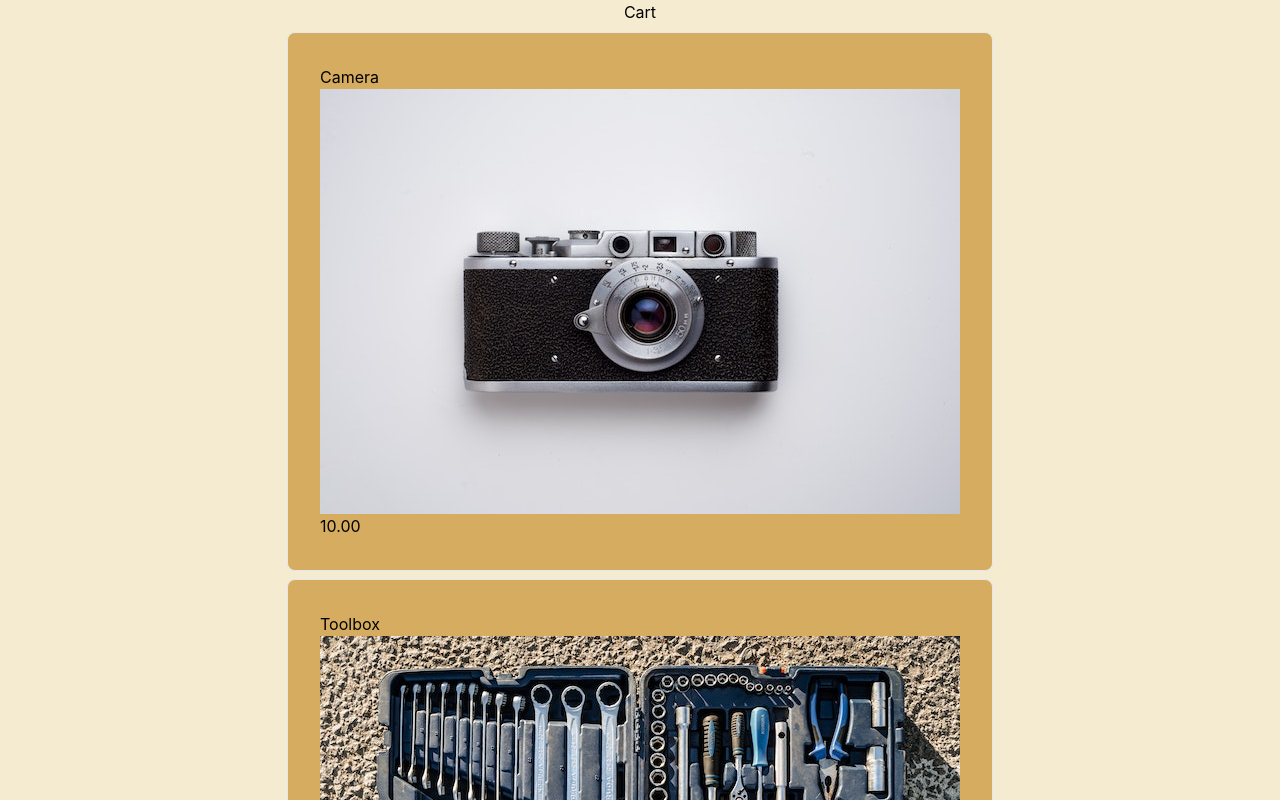
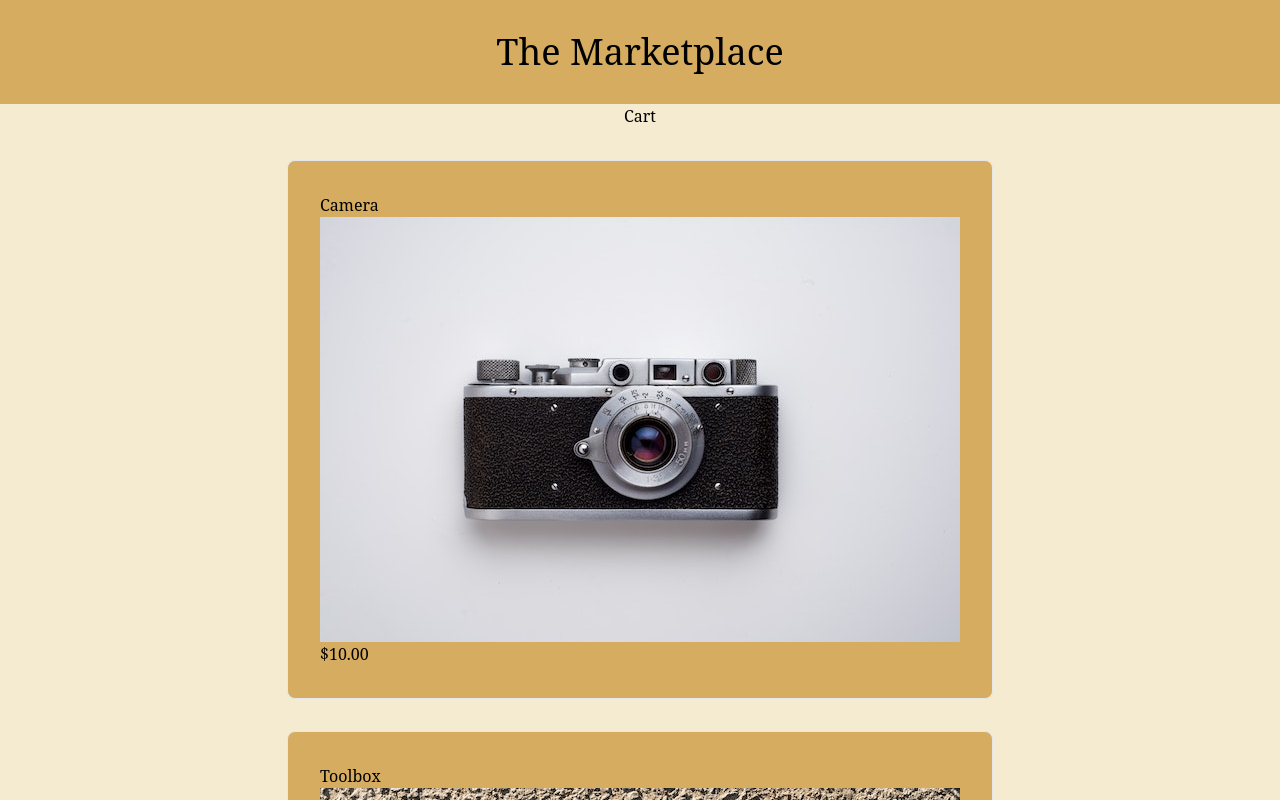
Before and after one commit to Rxthew/marketplace, a React (Create React App) app: page / in a window 1280 px wide. Shown: the top 800 px of the page. Built offline with nearby package versions, Linux system fonts and the light colour scheme.

Commit message:
Continue styling

```diff
--- a/src/App.tsx
+++ b/src/App.tsx
@@ -5,9 +5,16 @@ import { BrowserRouter } from 'react-router-dom'
 
 function App() {
   return (
+    <>
+    <header className='flex justify-center p-8 bg-[#D6AD60]'>
+      <h1 className='text-4xl'>
+        The Marketplace
+      </h1>
+    </header>
     <BrowserRouter>
       <Shop/>
     </BrowserRouter>
+    </>
 
   );
 }
--- a/src/Pages/Item.tsx
+++ b/src/Pages/Item.tsx
@@ -30,7 +30,7 @@ export const ItemEssence = function(props:itemEssenceProps):JSX.Element{
         let latestTarget = target?.current
         let opts =  {
             rootMargin : '50px',
-            threshold : 0.25
+            threshold : 0.1
         }
         const observer = new IntersectionObserver((entries)=>{
             entries.forEach(entry => entry.isIntersecting  ? setImageVisible(true) : false)
@@ -50,17 +50,17 @@ export const ItemEssence = function(props:itemEssenceProps):JSX.Element{
         return (
             <section className='flex flex-col items-center mt-2 border p-8 rounded-lg bg-[#D6AD60] max-w-xl' ref={target}>
                 <h2>{props.name}</h2>
-                {imageVisible ? <img src={props.imageSrc} alt={props.name}/> : <Skeleton height={'100vh'}/>}
+                {imageVisible ? <img src={props.imageSrc} alt={props.name}/> : <Skeleton className='min-w-xl'/>}
                 <p data-testid='desc'>{props.description}</p>
-                <p data-testid='price'>{props.price.toFixed(2)}</p>
+                <p data-testid='price'>${props.price.toFixed(2)}</p>
             </section>
         )
         }
         return(
-            <div className='mt-2 border p-8 rounded-lg bg-[#D6AD60]' ref={target}>
+            <div className='mt-8 border p-8 rounded-lg bg-[#D6AD60]' ref={target}>
                 <h2>{props.name}</h2>
-                {imageVisible ? <img src={props.imageSrc} alt={props.name}/> : <Skeleton height={'100vh'}/>}
-                <p data-testid='price'>{props.price.toFixed(2)}</p>
+                {imageVisible ? <img src={props.imageSrc} alt={props.name}/> : <Skeleton className='min-w-xl'/>}
+                <p data-testid='price'>${props.price.toFixed(2)}</p>
             </div>
         )
 
@@ -109,7 +109,7 @@ export const Item = function(props:itemProps):JSX.Element{
     return (
         <main className="flex flex-col items-center bg-[#F4EBD0] min-h-screen text-[#122620]">
             <Link to='/products'>
-                <button type='button'>Back to Marketplace</button>
+                <button className="mt-4 p-4 border border-black" type='button'>Back to Marketplace</button>
             </Link>
             {essence}
             <Link to='/cart'>
--- a/src/Pages/Shop.tsx
+++ b/src/Pages/Shop.tsx
@@ -41,7 +41,7 @@ const defaultItems = function():Map<string,shopItem>[]{
 
 }
 
-const noMatch = <main className="flex flex-col justify-center items-center bg-blue-50 text-slate-500">
+const noMatch = <main className="flex flex-col justify-center items-center text-slate-500">
     <Link to='/products'>
         <button className="mt-4 p-4 border border-black" type='button'>Back to Marketplace</button>
     </Link>
@@ -88,7 +88,6 @@ const Shop = function():JSX.Element{
                             <Link key={genKey()} to={'/cart'}>{<button type='button'>Cart</button>}</Link>
                         </nav>
                         {finalisedItems}
-
                     </main>
     return (
         <Routes>
--- a/src/index.css
+++ b/src/index.css
@@ -2,10 +2,10 @@
 @tailwind components;
 @tailwind utilities;
 
-
+@import url('https://fonts.googleapis.com/css2?family=Noto+Serif&display=swap');
 body {
   margin: 0;
-  font-family: -apple-system, BlinkMacSystemFont, 'Segoe UI', 'Roboto', 'Oxygen',
+  font-family: 'Noto Serif', serif,  -apple-system, BlinkMacSystemFont, 'Segoe UI', 'Roboto', 'Oxygen',
     'Ubuntu', 'Cantarell', 'Fira Sans', 'Droid Sans', 'Helvetica Neue',
     sans-serif;
   -webkit-font-smoothing: antialiased;
```
